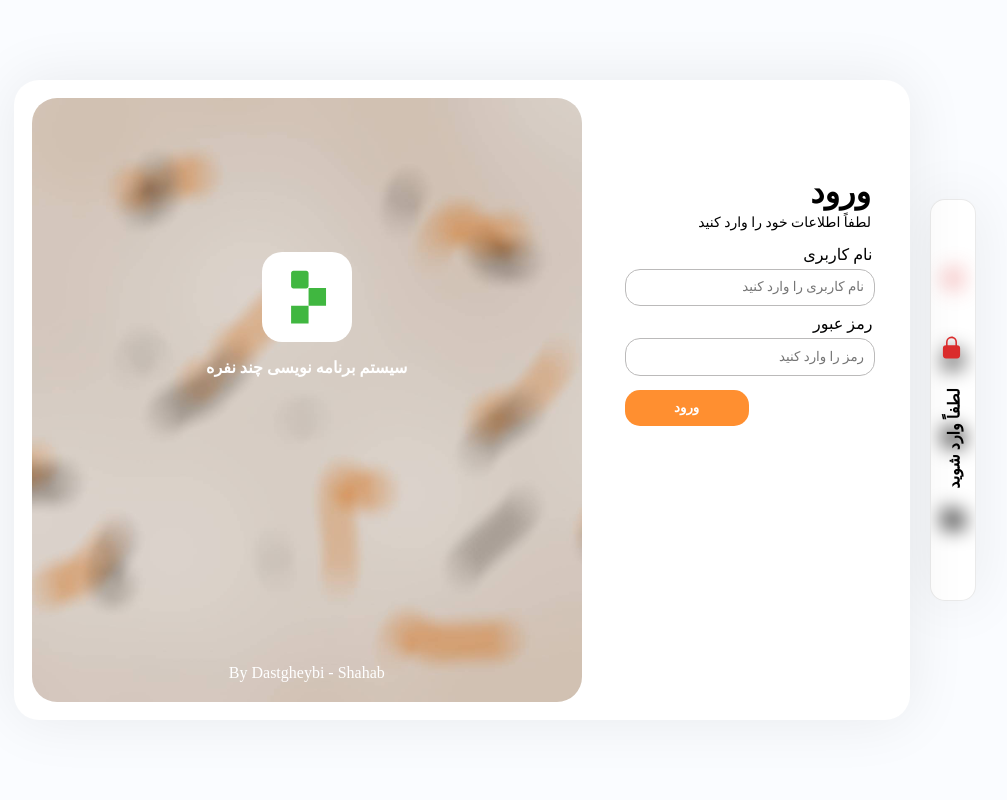
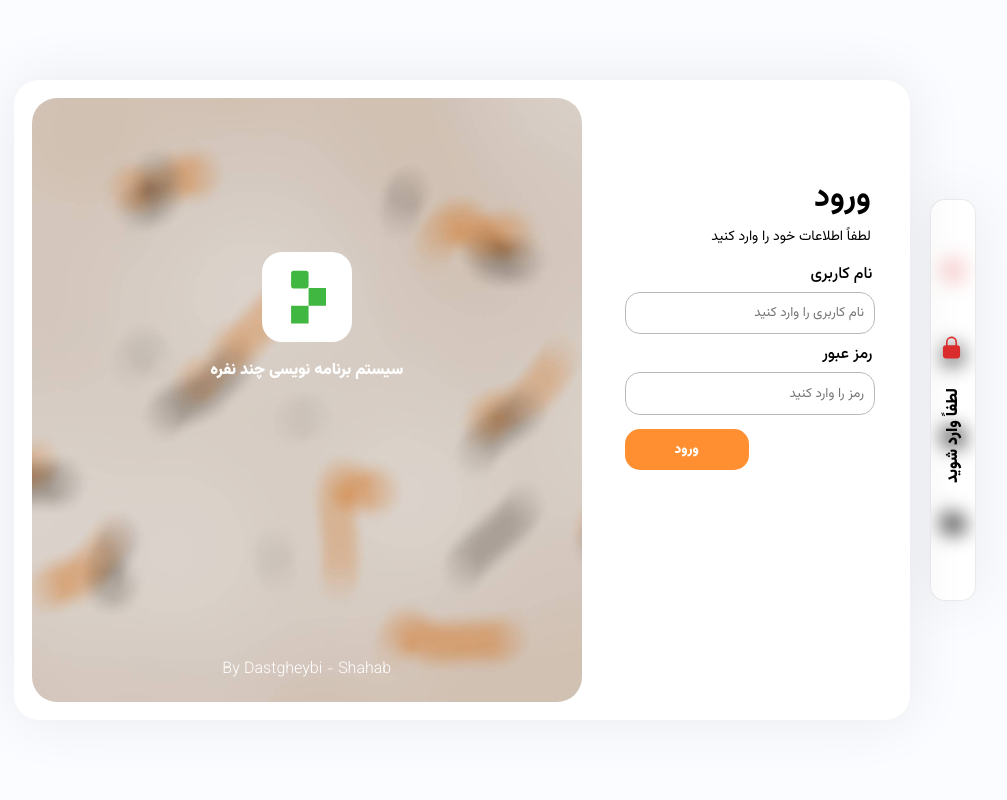
Before and after one commit to dastgheybi-smh/live-box, a Flask app: page /login in a window 1280 px wide. Shown: the whole page, without its empty margins (145-1152 px from the left). Run offline with Flask 3, Linux system fonts and the light colour scheme.

Commit message:
font problem solved(font uploaded)

```diff
--- a/static/login.css
+++ b/static/login.css
@@ -5,12 +5,20 @@
     background-color: var(--mainColor);
 }
 
+@font-face {
+    font-family: "vazirmatn";
+    src: url(../static/Vazirmatn-VariableFont_wght.ttf) format("truetype");
+}
+
+*{
+    font-family: "Vazirmatn", sans-serif;
+}
+
 input[type="submit"]{
     cursor: pointer;
 }
 
 body{
-    font-family: 'vazirmatn';
     background-color: #fafcff;
     padding: 0%;
     margin: 0%;
@@ -135,7 +143,6 @@ label{
     margin-right: -1%;
     border: 1px solid #bbbaba;
     border-radius: 15px;
-    font-family: 'vazirmatn';
 }
 
 .inputText:focus{
@@ -145,7 +152,6 @@ label{
 
 #submit{
     align-self: self-end;
-    font-family: 'vazirmatn';
     width: 50%;
     margin: 0%;
     margin-top: 6%;
```
Also changed, not shown: static/usersP.css (+10 -1 lines), static/Vazirmatn-VariableFont_wght.ttf (added).
